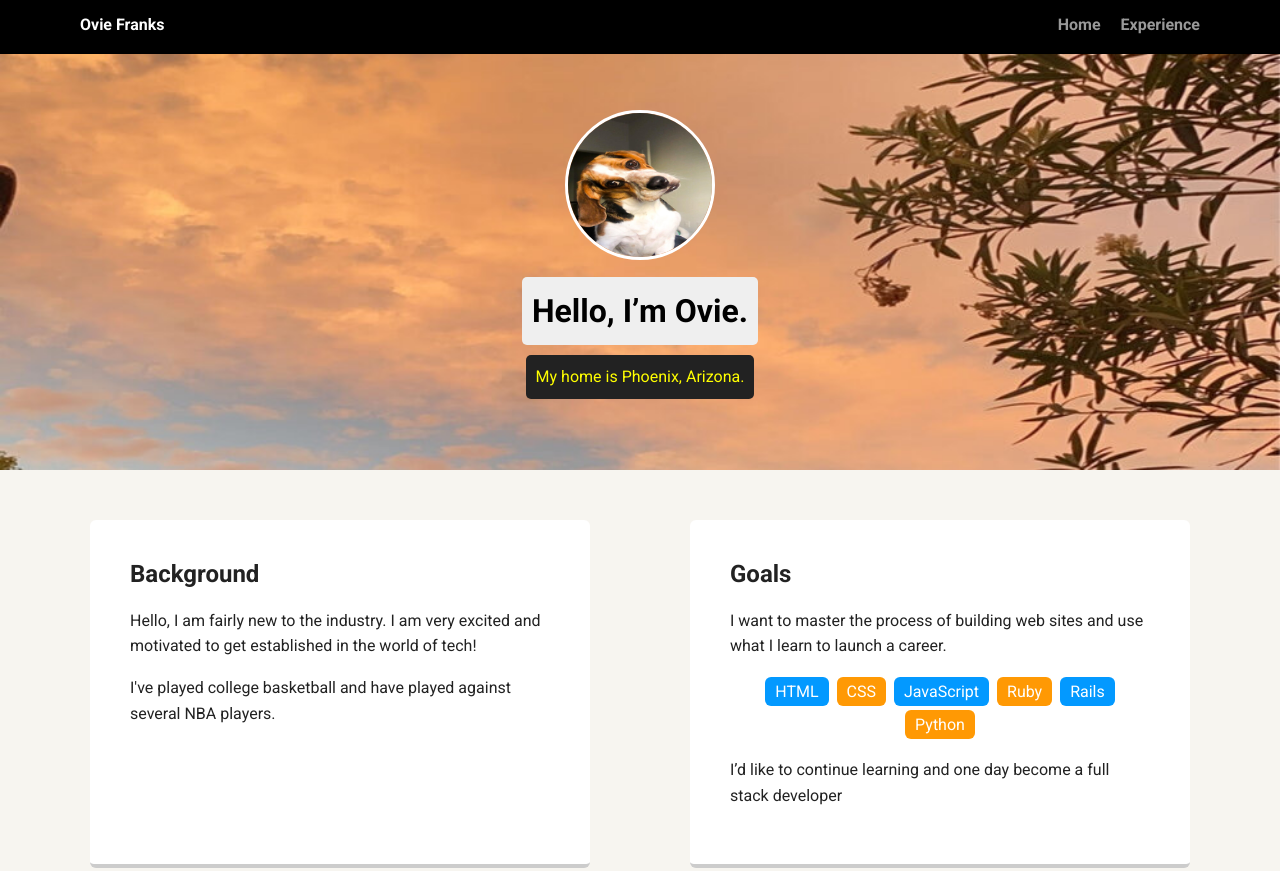
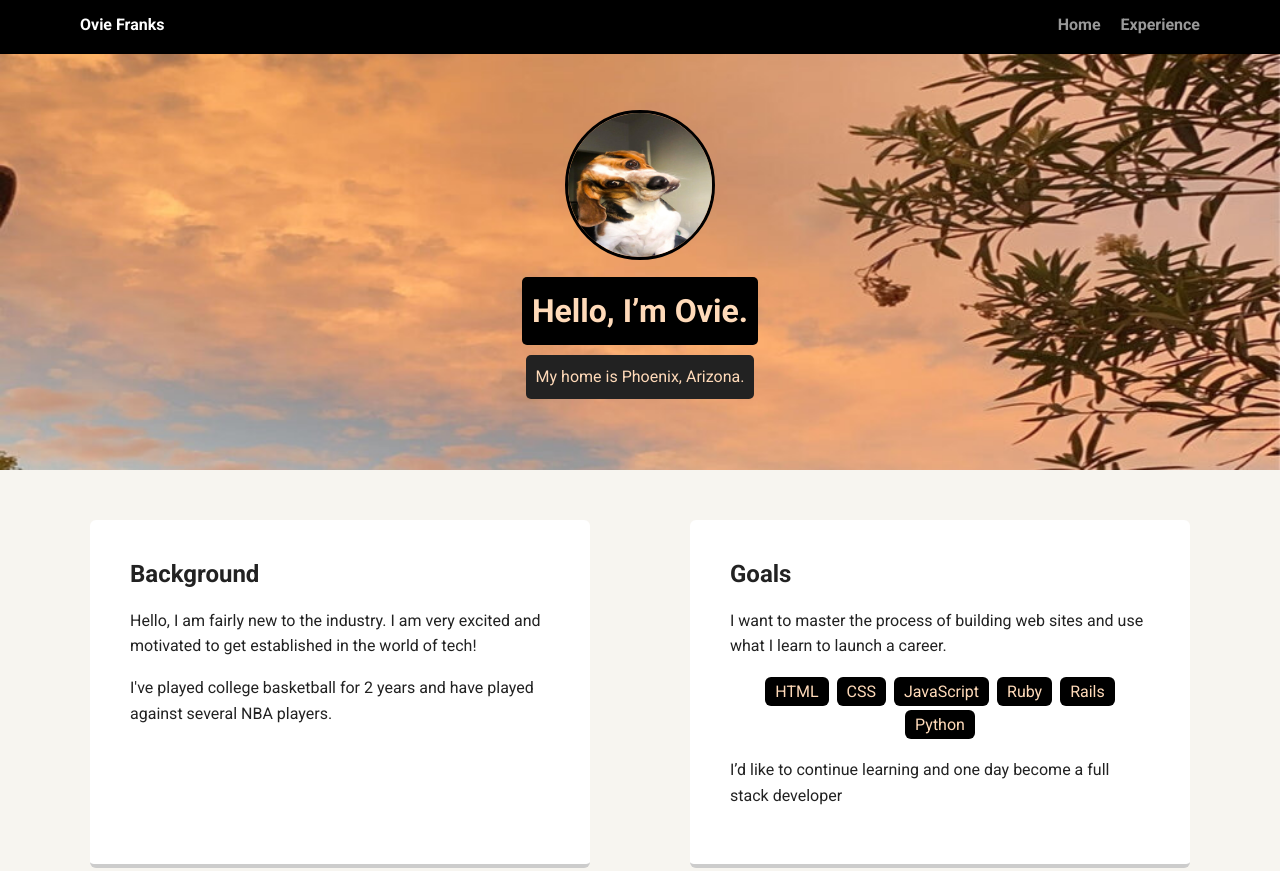
Before and after one commit to ovie3franks/Treehouse-project-1, a plain HTML site: page index.html in a window 1280 px wide. Shown: the top 871 px of the page. Drawn offline with Linux system fonts and the light colour scheme; a web font is replaced by a local one.

Commit message:
edited experience, bbackground

```diff
--- a/index.html
+++ b/index.html
@@ -26,7 +26,7 @@
       <div class="card">
         <h2>Background</h2>
         <p>Hello, I am fairly new to the industry. I am very excited and motivated to get established in the world of tech!</p>
-        <p>I've played college basketball and have played against several NBA players.</p>
+        <p>I've played college basketball for 2 years and have played against several NBA players.</p>
       </div>
 
       <div class="card">
--- a/styles.css
+++ b/styles.css
@@ -70,15 +70,15 @@ header .profile-image {
   width: 150px;
   height: 150px;
   border-radius: 50%;
-  border: 3px solid white;
+  border: 3px solid black;
   transition: all .5s;
 }
 header .profile-image:hover {
   transform: scale(1.2) rotate(5deg);
 }
 .tag {
-  background-color: #efefef;
-  color: black;
+  background-color: black;
+  color: peachpuff;
   padding: 10px;
   border-radius: 5px;
   display: table;
@@ -86,7 +86,7 @@ header .profile-image:hover {
 }
 .location {
   background-color: #222;
-  color: yellow;
+  color: peachpuff;
 }
 .card {
   margin: 30px;
@@ -110,14 +110,14 @@ ul.skills {
 .skills li {
   border-radius: 6px;
   display: inline-block;
-  background: #ff9904;
-  color: white;
+  background: black;
+  color: peachpuff;
   padding: 5px 10px;
   margin: 2px;
 }
 
 .skills li:nth-child(odd) {
-  background: #0399ff;
+  background: black;
 }
 
 footer {
```
Also changed, not shown: experience.html (+2 -2 lines).
